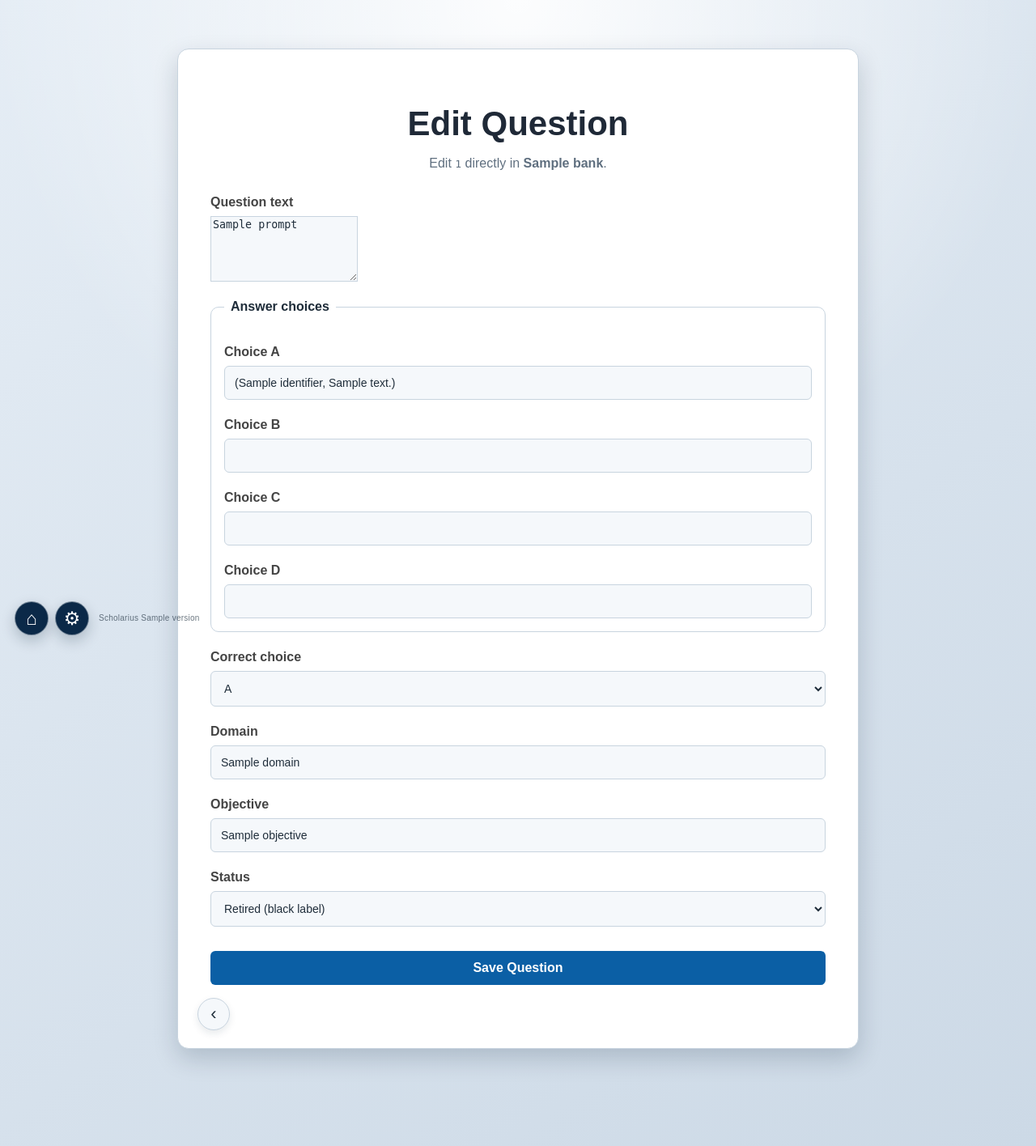
After one commit to tlh45342/scholarius, a FastAPI app: template app/templates/qb_question_edit.html in a window 1280 px wide. The commit adds this page. Shown: the whole page at 81% size. Run offline with FastAPI, Linux system fonts and the light colour scheme; the template is opened without the code that fills it: most values are stand-ins (such as "Sample title", 1, 10 or a date in 2020).

Commit message:
Add files via upload

```diff
--- a/app/main.py
+++ b/app/main.py
@@ -2,6 +2,7 @@ from pathlib import Path
 from datetime import datetime, timezone
 import re
 import uuid
+import shutil
 import xml.etree.ElementTree as ET
 from urllib.parse import quote_plus
 
@@ -427,11 +428,65 @@ def append_qti_question(
 
 
 def write_qti_tree(tree: ET.ElementTree, destination: Path):
+    """Safely replace the authoritative QTI file and retain one backup."""
     destination.parent.mkdir(parents=True, exist_ok=True)
     ET.indent(tree, space="  ")
     temporary = destination.with_suffix(destination.suffix + ".tmp")
+    backup = destination.with_suffix(destination.suffix + ".bak")
     tree.write(temporary, encoding="utf-8", xml_declaration=True)
+    # Refuse to replace a good bank with malformed output.
+    ET.parse(temporary)
+    if destination.exists():
+        shutil.copy2(destination, backup)
     temporary.replace(destination)
+
+
+def find_qti_item(root, qid: str):
+    return next((e for e in root.iter() if local_name(e.tag) == "assessmentItem" and e.attrib.get("identifier") == qid), None)
+
+
+def set_item_metadata(item, label: str, value: str):
+    fields = [e for e in item.iter() if local_name(e.tag) == "qtiMetadataField"]
+    for field in fields:
+        label_elem = next((c for c in field if local_name(c.tag) == "fieldLabel"), None)
+        if label_elem is not None and (label_elem.text or "").strip() == label:
+            entry = next((c for c in field if local_name(c.tag) == "fieldEntry"), None)
+            if entry is None:
+                entry = ET.SubElement(field, "fieldEntry")
+            entry.text = value.strip()
+            return
+    metadata = next((c for c in item if local_name(c.tag) == "qtiMetadata"), None)
+    if metadata is None:
+        metadata = ET.SubElement(item, "qtiMetadata")
+    field = ET.SubElement(metadata, "qtiMetadataField")
+    ET.SubElement(field, "fieldLabel").text = label
+    ET.SubElement(field, "fieldEntry").text = value.strip()
+
+
+def update_qti_question(path: Path, qid: str, *, prompt: str, choices: list[str], correct_index: int, domain: str, objective: str, status: str):
+    tree = ET.parse(path)
+    item = find_qti_item(tree.getroot(), qid)
+    if item is None:
+        raise ValueError("Question not found.")
+    prompt_elem = next((e for e in item.iter() if local_name(e.tag) == "prompt"), None)
+    choice_elems = [e for e in item.iter() if local_name(e.tag) == "simpleChoice"]
+    if prompt_elem is None or len(choice_elems) < 2:
+        raise ValueError("This question uses a QTI structure the current editor cannot safely modify.")
+    if len(choices) != len(choice_elems):
+        raise ValueError("The number of answer choices cannot be changed in this editor yet.")
+    prompt_elem.text = prompt.strip()
+    for elem, text in zip(choice_elems, choices):
+        elem.text = text.strip()
+    correct_id = choice_elems[correct_index].attrib.get("identifier")
+    value_elem = next((e for e in item.iter() if local_name(e.tag) == "correctResponse"), None)
+    value_elem = next((e for e in value_elem.iter() if local_name(e.tag) == "value"), None) if value_elem is not None else None
+    if value_elem is None or not correct_id:
+        raise ValueError("The correct-answer declaration could not be updated safely.")
+    value_elem.text = correct_id
+    set_item_metadata(item, "domain", domain)
+    set_item_metadata(item, "objective", objective)
+    set_item_metadata(item, "status", status)
+    write_qti_tree(tree, path)
 
 
 def delete_qti_question(path: Path, qid: str) -> bool:
@@ -751,6 +806,49 @@ def qb_add_question(
     )
 
 
+@app.get("/qb-manage/edit/{quiz_id}/questions/{question_id}", response_class=HTMLResponse)
+def qb_edit_question_page(request: Request, quiz_id: str, question_id: str, error: str = ""):
+    if not require_admin(request):
+        return HTMLResponse("<h2>Administrator access required</h2>", status_code=403)
+    row, questions = bank_question_summary(quiz_id)
+    question = next((q for q in questions if q.qid == question_id), None)
+    if row is None or question is None:
+        return RedirectResponse(url=f"/qb-manage/edit/{quiz_id}?error=" + quote_plus("Question not found."), status_code=303)
+    return templates.TemplateResponse(request, "qb_question_edit.html", {
+        "request": request, "bank": row, "question": question, "error": error,
+        "is_admin": True, "version": __version__,
+    })
+
+
+@app.post("/qb-manage/edit/{quiz_id}/questions/{question_id}")
+def qb_edit_question_save(
+    request: Request, quiz_id: str, question_id: str,
+    prompt: str = Form(...), choice_a: str = Form(...), choice_b: str = Form(...),
+    choice_c: str = Form(""), choice_d: str = Form(""), correct_choice: int = Form(...),
+    domain: str = Form(""), objective: str = Form(""), status: str = Form("active"),
+):
+    if not require_admin(request):
+        return HTMLResponse("<h2>Administrator access required</h2>", status_code=403)
+    row = bank_record(quiz_id); path = bank_path_from_record(row)
+    try:
+        if row is None or path is None or not path.exists():
+            raise ValueError("Question bank file could not be found.")
+        choices = [choice_a.strip(), choice_b.strip()]
+        choices.extend(c.strip() for c in (choice_c, choice_d) if c.strip())
+        if not prompt.strip() or any(not c for c in choices[:2]):
+            raise ValueError("Question text and at least two choices are required.")
+        if correct_choice < 1 or correct_choice > len(choices):
+            raise ValueError("The correct answer must identify one of the supplied choices.")
+        if status not in {"active", "retired"}:
+            status = "active"
+        update_qti_question(path, question_id, prompt=prompt, choices=choices,
+                            correct_index=correct_choice-1, domain=domain,
+                            objective=objective, status=status)
+    except (ValueError, ET.ParseError) as exc:
+        return RedirectResponse(url=f"/qb-manage/edit/{quiz_id}/questions/{question_id}?error=" + quote_plus(str(exc)), status_code=303)
+    return RedirectResponse(url=f"/qb-manage/edit/{quiz_id}?message=" + quote_plus(f"Question '{question_id}' saved to XML."), status_code=303)
+
+
 @app.post("/qb-manage/edit/{quiz_id}/questions/{question_id}/delete")
 def qb_delete_question(request: Request, quiz_id: str, question_id: str):
     if not require_admin(request):
@@ -1027,17 +1125,18 @@ def action_page(request: Request, quiz_id: str):
             status_code=500,
         )
 
+    active_questions = [q for q in bank.questions if q.status != "retired"]
     domain_inventory = {}
-    for question in bank.questions:
+    for question in active_questions:
         name = question.domain or "Unclassified"
         domain_inventory[name] = domain_inventory.get(name, 0) + 1
 
     default_count = (
         bank.blueprint.default_question_count
         if bank.blueprint and bank.blueprint.default_question_count
-        else len(bank.questions)
+        else len(active_questions)
     )
-    default_count = min(default_count, len(bank.questions))
+    default_count = min(default_count, len(active_questions))
     planned_counts = {}
     if bank.blueprint:
         planned_counts = largest_remainder_counts(
@@ -1053,7 +1152,7 @@ def action_page(request: Request, quiz_id: str):
             "quiz_id": quiz_id,
             "title": row[0],
             "bank": bank,
-            "question_count": len(bank.questions),
+            "question_count": len(active_questions),
             "default_count": default_count,
             "planned_counts": planned_counts,
             "domain_inventory": domain_inventory,
@@ -1090,6 +1189,7 @@ def start_quiz(
 
     try:
         bank = load_qti_bank(QTI_DIR / row[0])
+        bank.questions = [q for q in bank.questions if q.status != "retired"]
         requested = question_count if question_count > 0 else None
         selection = build_test(
             bank,
--- a/app/models.py
+++ b/app/models.py
@@ -11,6 +11,7 @@ class Question:
     domain: Optional[str] = None
     objective: Optional[str] = None
     question_type: str = "single-choice"
+    status: str = "active"
 
 
 @dataclass
--- a/app/parser_qti.py
+++ b/app/parser_qti.py
@@ -137,6 +137,7 @@ def load_qti_bank(file_path) -> QuestionBank:
                 domain=item_metadata.get("domain"),
                 objective=item_metadata.get("objective"),
                 question_type=item_metadata.get("question_type", "single-choice"),
+                status=item_metadata.get("status", "active"),
             )
         )
 
--- a/app/static/style.css
+++ b/app/static/style.css
@@ -1047,3 +1047,13 @@ textarea:focus-visible {
         width: 100%;
     }
 }
+
+.retired-label {
+    display: inline-block;
+    background: #111;
+    color: #fff;
+    border-radius: 999px;
+    padding: 0.1rem 0.45rem;
+    font-size: 0.72rem;
+    font-weight: 700;
+}
--- a/app/templates/qb_editor.html
+++ b/app/templates/qb_editor.html
@@ -27,7 +27,7 @@
         {% for question in questions %}
         <article class="question-editor-row">
             <div class="question-editor-content">
-                <div class="question-editor-id">{{ question.qid }}</div>
+                <div class="question-editor-id">{{ question.qid }}{% if question.status == "retired" %} · <span class="retired-label">Retired</span>{% endif %}</div>
                 <strong>{{ question.prompt }}</strong>
                 {% if question.domain or question.objective %}
                 <div class="question-editor-meta">
@@ -37,10 +37,10 @@
                 </div>
                 {% endif %}
             </div>
-            <form action="/qb-manage/edit/{{ bank[0] }}/questions/{{ question.qid }}/delete" method="post"
+            <div class="editor-actions"><a class="button button-primary compact-action" href="/qb-manage/edit/{{ bank[0] }}/questions/{{ question.qid }}">Edit</a><form action="/qb-manage/edit/{{ bank[0] }}/questions/{{ question.qid }}/delete" method="post"
                   onsubmit="return confirm('Delete question {{ question.qid }}? This cannot be undone.');">
                 <button class="button button-danger compact-action" type="submit">Delete</button>
-            </form>
+            </form></div>
         </article>
         {% endfor %}
     </div>
--- /dev/null
+++ b/app/templates/qb_question_edit.html
@@ -0,0 +1,19 @@
+<!DOCTYPE html>
+<html lang="en"><head><meta charset="UTF-8"><meta name="viewport" content="width=device-width, initial-scale=1.0">
+<title>Edit Question - Scholarius</title><link rel="stylesheet" href="/static/style.css"></head>
+<body data-theme="{{ theme|default('system') }}"><main class="container container-wide card-with-corner">
+<h1>Edit Question</h1><p>Edit <code>{{ question.qid }}</code> directly in <strong>{{ bank[1] }}</strong>.</p>
+{% if error %}<div class="alert alert-error">{{ error }}</div>{% endif %}
+<form action="/qb-manage/edit/{{ bank[0] }}/questions/{{ question.qid }}" method="post">
+<div class="form-group"><label for="prompt">Question text</label><textarea id="prompt" name="prompt" rows="5" required>{{ question.prompt }}</textarea></div>
+<fieldset class="choice-fieldset"><legend>Answer choices</legend>
+{% set values = question.choices.values()|list %}{% set ids = question.choices.keys()|list %}
+{% for label in ['A','B','C','D'] %}<div class="form-group"><label for="choice_{{ label|lower }}">Choice {{ label }}</label><input id="choice_{{ label|lower }}" name="choice_{{ label|lower }}" value="{{ values[loop.index0] if loop.index0 < values|length else '' }}" {% if loop.index0 < 2 %}required{% endif %}></div>{% endfor %}
+</fieldset>
+<div class="form-group"><label for="correct_choice">Correct choice</label><select id="correct_choice" name="correct_choice" required>{% for label in ['A','B','C','D'] %}{% if loop.index0 < values|length %}<option value="{{ loop.index }}" {% if ids[loop.index0] == question.correct %}selected{% endif %}>{{ label }}</option>{% endif %}{% endfor %}</select></div>
+<div class="form-group"><label for="domain">Domain</label><input id="domain" name="domain" value="{{ question.domain or '' }}"></div>
+<div class="form-group"><label for="objective">Objective</label><input id="objective" name="objective" value="{{ question.objective or '' }}"></div>
+<div class="form-group"><label for="status">Status</label><select id="status" name="status"><option value="active" {% if question.status != 'retired' %}selected{% endif %}>Active</option><option value="retired" {% if question.status == 'retired' %}selected{% endif %}>Retired (black label)</option></select></div>
+<button class="button button-primary button-space" type="submit">Save Question</button></form>
+<a class="card-corner-icon" href="/qb-manage/edit/{{ bank[0] }}" aria-label="Back to bank editor" title="Back">‹</a>
+</main>{% include "_corner_nav.html" %}</body></html>
--- a/app/version.py
+++ b/app/version.py
@@ -1,5 +1,5 @@
 PRODUCT_NAME = "Scholarius"
-__version__ = "0.0.9"
+__version__ = "0.0.10"
 
 
 def version_info():
```
Also changed, not shown: README.md, changelog.md.
